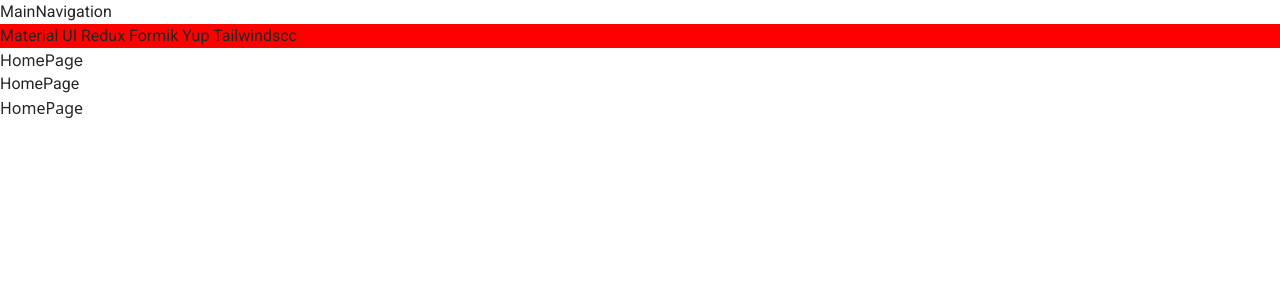
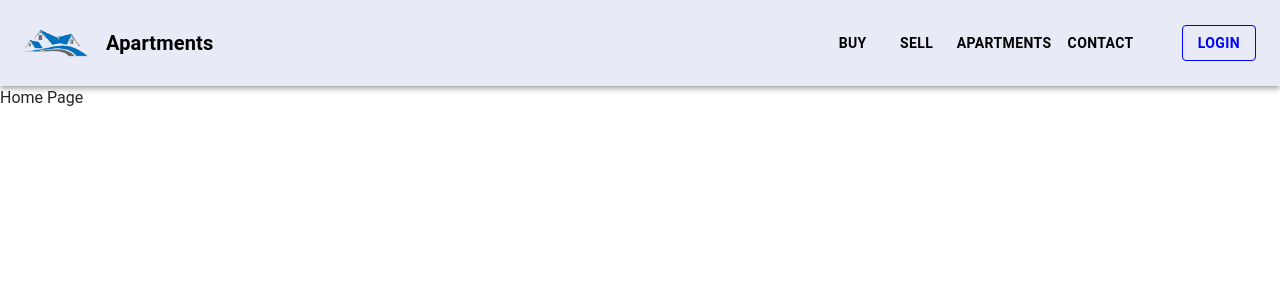
Before and after one commit to s-h-a-k-o/buying-apartment, a Next.js app: page / in a window 1280 px wide. Shown: the top 300 px of the page. Built offline with nearby package versions, Linux system fonts and the light colour scheme.

Commit message:
main-nav

```diff
--- a/package.json
+++ b/package.json
@@ -11,6 +11,7 @@
   "dependencies": {
     "@emotion/react": "^11.10.5",
     "@emotion/styled": "^11.10.5",
+    "@mui/icons-material": "^5.11.0",
     "@mui/material": "^5.11.7",
     "@next/font": "13.1.6",
     "@reduxjs/toolkit": "^1.9.2",
--- /dev/null
+++ b/src/components/homePage/home-page.tsx
@@ -0,0 +1,7 @@
+import { FC } from "react";
+
+const Home: FC = () => {
+  return <div>Home Page</div>;
+};
+
+export default Home;
--- a/src/components/layout/mainNavigation/mainNavigation.tsx
+++ b/src/components/layout/mainNavigation/mainNavigation.tsx
@@ -1,7 +1,71 @@
 import { FC } from "react";
+import { AppBar, Box, Stack, Toolbar, Button } from "@mui/material";
+import Typography from "@mui/material/Typography";
+import IconButton from "@mui/material/IconButton";
+import Image from "next/image";
+import Link from "next/link";
 
 const MainNavigation: FC = () => {
-  return <div>MainNavigation</div>;
+  return (
+    <Box sx={{ flexGrow: 1 }}>
+      {" "}
+      <AppBar position="static" sx={{ background: "#e8eaf6" }}>
+        <Toolbar sx={{ display: "flex", justifyContent: "space-between" }}>
+          <Box>
+            <Link href="/">
+              <IconButton
+                size="medium"
+                edge="start"
+                aria-label="logo"
+                disableRipple
+              >
+                <Image
+                  src={"/logo.png"}
+                  alt="logo"
+                  width={70}
+                  height={70}
+                  priority
+                />
+                <Typography
+                  variant="h6"
+                  component="div"
+                  sx={{ color: "black", fontWeight: "bold", ml: 2 }}
+                >
+                  Apartments
+                </Typography>
+              </IconButton>
+            </Link>
+          </Box>
+
+          <Box>
+            <Button color="inherit" sx={{ color: "black", fontWeight: "bold" }}>
+              Buy
+            </Button>
+            <Button color="inherit" sx={{ color: "black", fontWeight: "bold" }}>
+              Sell
+            </Button>
+            <Button color="inherit" sx={{ color: "black", fontWeight: "bold" }}>
+              Apartments
+            </Button>
+            <Button color="inherit" sx={{ color: "black", fontWeight: "bold" }}>
+              Contact
+            </Button>
+            <Button
+              variant="outlined"
+              color="inherit"
+              sx={{
+                color: "blue",
+                fontWeight: "bold",
+                ml: 5,
+              }}
+            >
+              Login
+            </Button>
+          </Box>
+        </Toolbar>
+      </AppBar>{" "}
+    </Box>
+  );
 };
 
 export default MainNavigation;
--- a/src/pages/index.tsx
+++ b/src/pages/index.tsx
@@ -1,27 +1,24 @@
+import Home from "@/components/homePage/home-page";
 import { NextPage } from "next";
-import { Inter } from "@next/font/google";
-import { Roboto } from "@next/font/google";
-import { Box } from "@mui/system";
+// import { Inter } from "@next/font/google";
+// import { Roboto } from "@next/font/google";
 
-const inter = Inter({ subsets: ["latin"] });
-const roboto = Roboto({
-  weight: "400",
-  subsets: ["latin"],
-});
+// const inter = Inter({ subsets: ["latin"] });
+// const roboto = Roboto({
+//   weight: "400",
+//   subsets: ["latin"],
+// });
 
-//with tailwindcss
-const interTailwind = Inter({
-  subsets: ["latin"],
-  variable: "--font-inter",
-});
+// //with tailwindcss
+// const interTailwind = Inter({
+//   subsets: ["latin"],
+//   variable: "--font-inter",
+// });
 
 const HomePage: NextPage = () => {
   return (
     <>
-      <Box bgcolor="red">Material UI Redux Formik Yup Tailwindscc</Box>
-      <div className={inter.className}>HomePage</div>
-      <div className={roboto.className}>HomePage</div>
-      <div className={`${interTailwind.variable} font-sans`}>HomePage</div>
+      <Home />
     </>
   );
 };
```
Also changed, not shown: public/logo.png (added), 1 other file (tests, documents, lock files or other folders).
